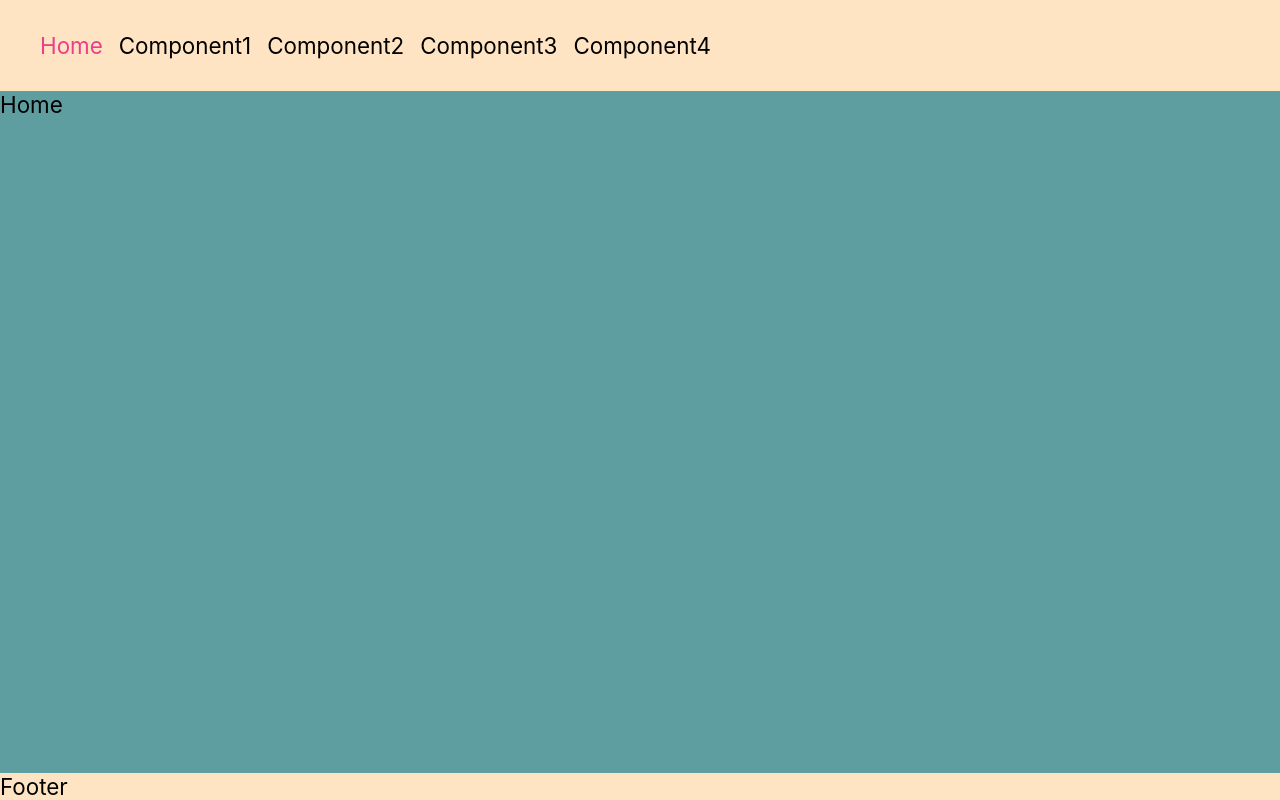
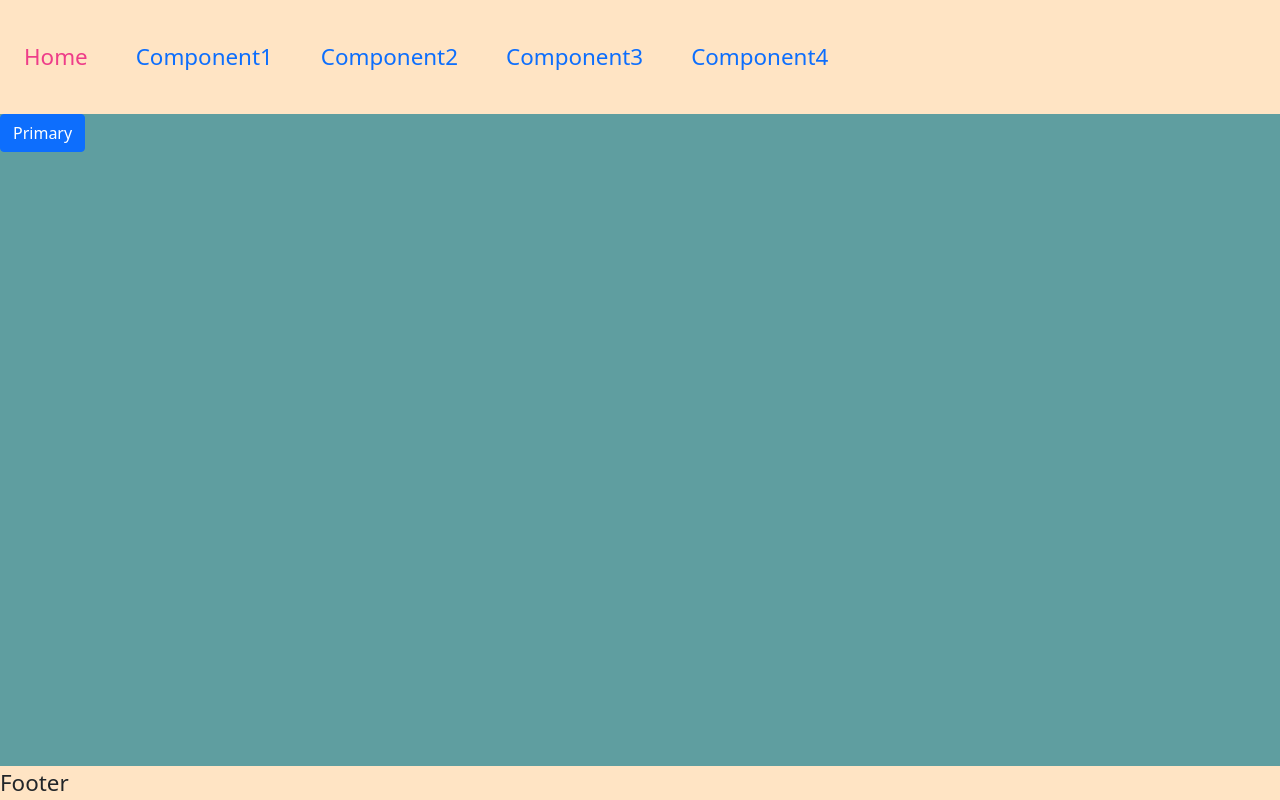
Before and after one commit to Hasireddy/cafe-website-React, a React (Create React App) app: page / in a window 1280 px wide. Built offline with nearby package versions, Linux system fonts and the light colour scheme.

Commit message:
Add Bootstrap

```diff
--- a/package.json
+++ b/package.json
@@ -6,6 +6,8 @@
     "@testing-library/jest-dom": "^5.16.4",
     "@testing-library/react": "^13.2.0",
     "@testing-library/user-event": "^13.5.0",
+    "bootstrap": "^5.1.3",
+    "popper.js": "^1.16.1",
     "react": "^18.1.0",
     "react-dom": "^18.1.0",
     "react-router-dom": "^6.3.0",
--- a/src/Components/Home.js
+++ b/src/Components/Home.js
@@ -1,3 +1,9 @@
 export default function Home() {
-  return <div className="">Home</div>;
+  return (
+    <div className="">
+      <button type="button" class="btn btn-primary">
+        Primary
+      </button>
+    </div>
+  );
 }
--- a/src/index.js
+++ b/src/index.js
@@ -3,6 +3,8 @@
 import App from "./App";
 import "./index.css";
 import { BrowserRouter } from "react-router-dom";
+import "bootstrap/dist/js/bootstrap.js";
+import "bootstrap/dist/css/bootstrap.min.css";
 
 const root = ReactDOM.createRoot(document.getElementById("root"));
 root.render(
```
Also changed, not shown: 1 other file (tests, documents, lock files or other folders).
